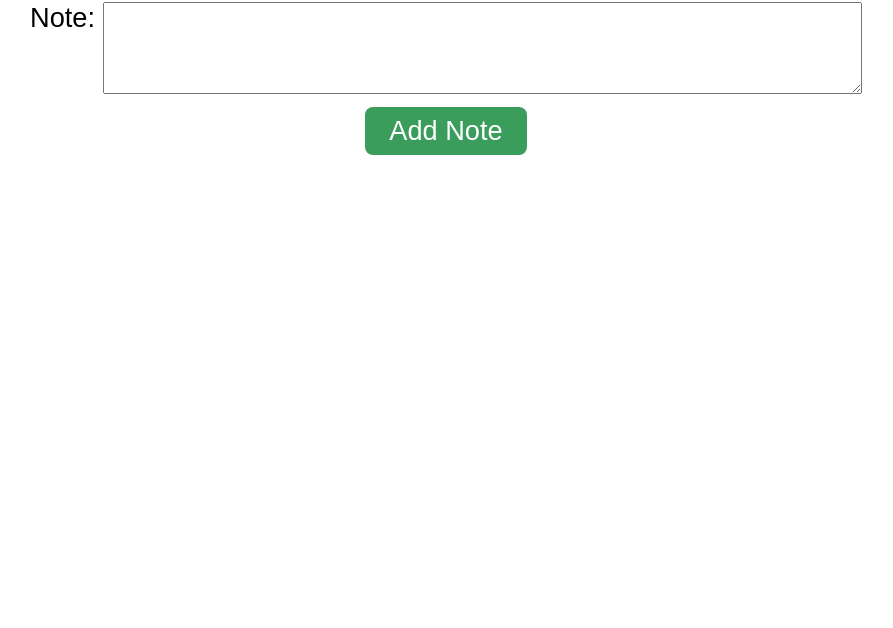
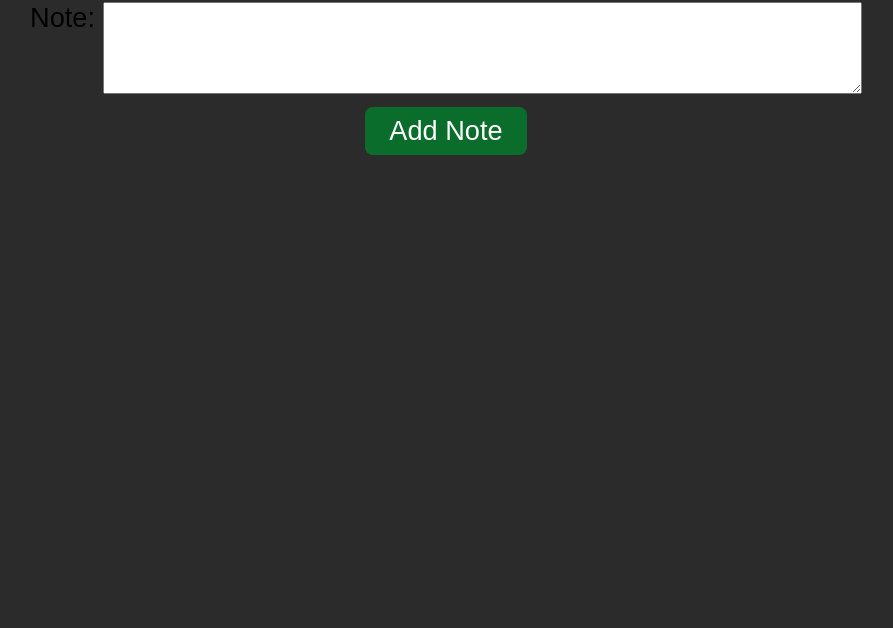
Before and after one commit to meuzishun/noteTaker, a plain HTML site: page index.html in a window 1280 px wide. Shown: the part 172-800 px from the top of the page, without its empty margins (194-1087 px from the left). Drawn offline with Linux system fonts and the light colour scheme.

Commit message:
Add overlay (not working)

```diff
--- a/index.html
+++ b/index.html
@@ -9,6 +9,7 @@
     <script src="main.js" defer></script>
 </head>
 <body>
+    <div class="overlay">
         <header>
             <h1>Note Taker</h1>
         </header>
@@ -65,4 +66,5 @@
             </section>
         </main>
         </body>
+    </div>
 </html>
--- a/style.scss
+++ b/style.scss
@@ -11,6 +11,16 @@ $blue-color: rgba(0, 68, 255, 0.774);
 }
 
 body {
+    .overlay {
+        position: fixed;
+        left: 0;
+        top: 0;
+        height: 100vh;
+        width: 100%;
+        background-color: rgba(0, 0, 0, 0.831);
+        z-index: 10;
+    }
+
     header {
         display: flex;
         align-items: center;
```
Also changed, not shown: style.css, 1 other file. Lines whose indentation alone changed are shown as unchanged.
